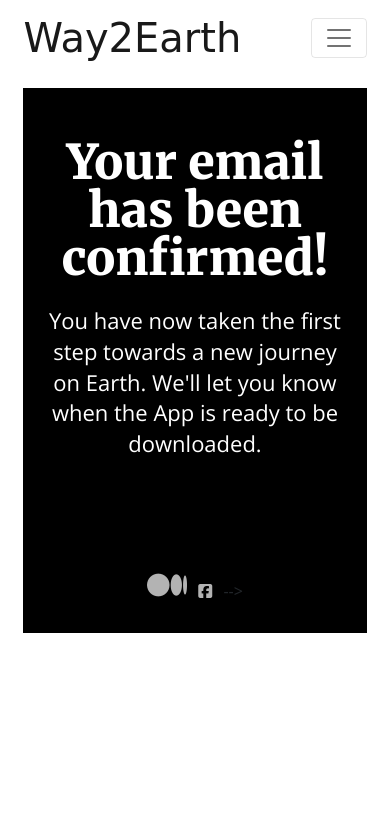
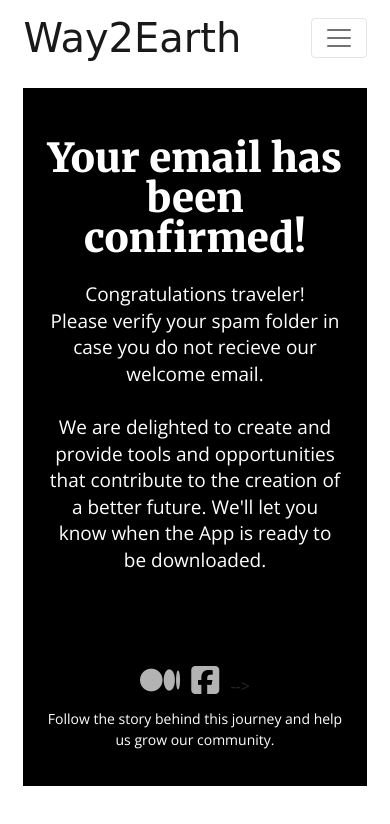
Before and after one commit to Alanbahena/Way2Earth-LandingPage, a website: page success.html in a window 390 px wide. Drawn offline with nearby package versions, Linux system fonts and the light colour scheme; a web font is replaced by a local one.

Commit message:
Success styles changed for mobile version

```diff
--- a/public/css/successStyles.css
+++ b/public/css/successStyles.css
@@ -80,7 +80,7 @@ body {
 
 .icons {
   text-align: center;
-  margin-top: 80px;
+  margin-top: 60px;
 }
 
 .social-icon {
@@ -97,3 +97,17 @@ body {
   color: white;
   text-align: center;
 }
+
+@media (max-width: 575.98px) {
+  .confirmation {
+    font-size: 40px;
+  }
+
+  .message {
+    font-size: 19px;
+  }
+
+  .support {
+    font-size: 14px;
+  }
+}
--- a/success.html
+++ b/success.html
@@ -67,12 +67,13 @@
 
         <div class="row box">
               <h1 class="confirmation">Your email has been confirmed!</h1>
-              <h3 class="message">You have now taken the first step towards a new journey on Earth. We'll let you know when the App is ready to be downloaded.</h3>
+              <h3 class="message">Congratulations traveler!<br> Please verify your spam folder in case you do not recieve our welcome email. <br> <br> We are delighted to create and provide tools and opportunities that contribute to the creation of a better future. We'll let you know when the App is ready to be downloaded.</h3>
+              <!-- <h3 class="message">You have now taken the first step towards a new journey on Earth. We'll let you know when the App is ready to be downloaded. <br> Check your spam folder, maybe our welcome email maybe be found there.</h3> -->
               <div class="icons">
                 <a href="https://medium.com/@alanbahena"> <i class="social-icon fab fa-medium fa-2x"></i></a>
                 <!-- <a href=""> <i class="social-icon fab fa-instagram"></i></a> -->
-                <a href=""> <i class="social-icon fab fa-facebook-square"></i></a> -->
-                <!-- <a href=""> <i class="social-icon fab fa-twitter"></i></a>
+                <a href=""> <i class="social-icon fab fa-facebook-square fa-2x"></i></a> -->
+                <!-- <a href=""> <i class="social-icon fab fa-twitter"></i></a> -->
               </div>
               <p class="support">Follow the story behind this journey and help us grow our community.</p>
         </div>
```
